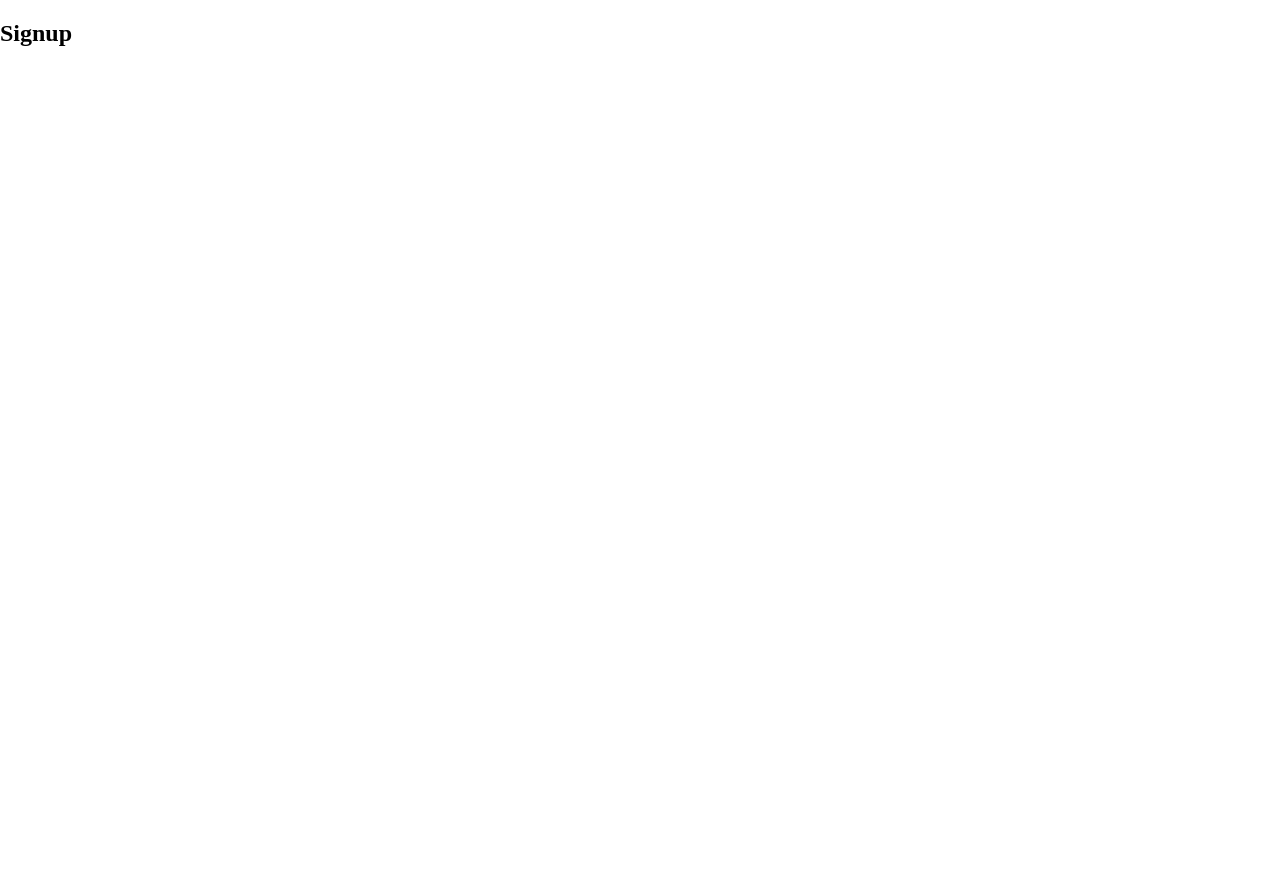
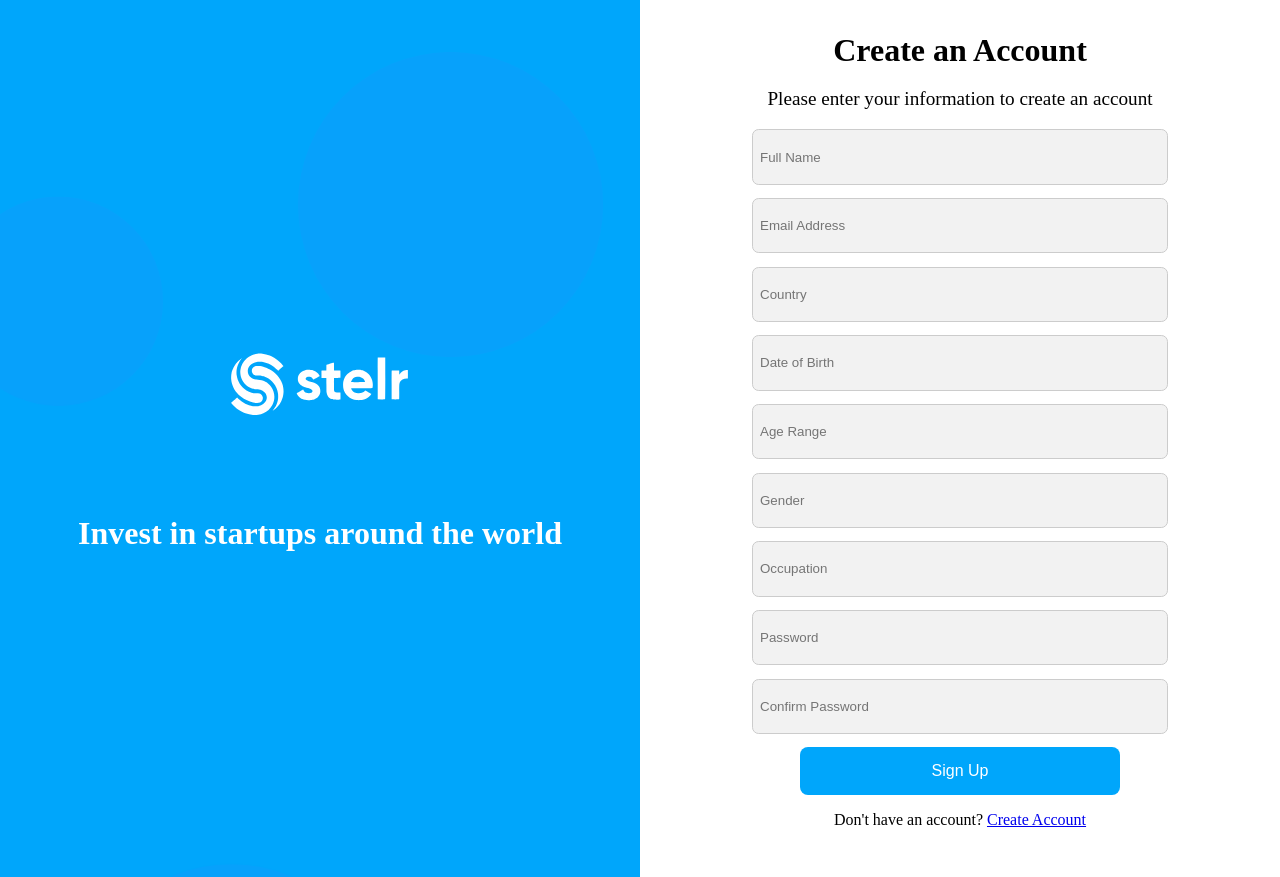
Before and after one commit to Jovenson-Don/stelr, a React (Vite) app: page /signup in a window 1280 px wide. Before the commit the page ends 800 px from the top, so only its background shows below. Built offline with nearby package versions, Linux system fonts and the light colour scheme.

Commit message:
created sign up page

```diff
--- a/src/pages/Login.tsx
+++ b/src/pages/Login.tsx
@@ -1,5 +1,7 @@
+import { useState } from "react";
 import background from "../../public/artwork/loginSignupBackground.png";
 import { Link } from "react-router-dom";
+import logo from "../../public/artwork/stelrLogoWhite.svg";
 
 function Login() {
   const styles: { [key: string]: React.CSSProperties } = {
@@ -17,6 +19,14 @@ function Login() {
       background: "white",
       width: "30%",
       padding: "2em",
+      marginTop: "2em",
+    },
+    logo: {
+      width: "12.5em",
+      height: "auto",
+      position: "absolute",
+      top: "1em",
+      left: "1em",
     },
     form: {
       display: "flex",
@@ -52,10 +62,32 @@ function Login() {
     },
   };
 
+  const [placeholderEmail, setPlaceholderEmail] = useState("tyana@gostelr.com");
+  const [placeholderPassword, setPlaceholderPassword] = useState("********");
+
+  const handleEmailFocus = () => {
+    setPlaceholderEmail("");
+  };
+
+  const handleEmailBlur = () => {
+    setPlaceholderEmail("tyana@gostelr.com");
+  };
+
+  const handlePasswordFocus = () => {
+    setPlaceholderPassword("");
+  };
+
+  const handlePasswordBlur = () => {
+    setPlaceholderPassword("********");
+  };
+
   return (
     <div style={styles.page}>
+      <Link to="/">
+        <img src={logo} alt="Stelr Logo" style={styles.logo} />
+      </Link>
       <div style={styles.card}>
-        <h2>Login to Account</h2>
+        <h1>Login to Account</h1>
         <p>Please enter you email and password to continue</p>
         <br />
         <form style={styles.form}>
@@ -68,7 +100,10 @@ function Login() {
             type="email"
             id="email"
             name="email"
-            placeholder="johndoe123@gmail.com"
+            placeholder={placeholderEmail}
+            onFocus={handleEmailFocus}
+            onBlur={handleEmailBlur}
+            autoComplete="on"
           />
           <br />
           <label style={styles.label} htmlFor="password">
@@ -80,7 +115,9 @@ function Login() {
             type="password"
             id="password"
             name="password"
-            placeholder="********"
+            placeholder={placeholderPassword}
+            onFocus={handlePasswordFocus}
+            onBlur={handlePasswordBlur}
           />
           <button style={styles.formButton}>Login</button>
         </form>
--- a/src/pages/Signup.tsx
+++ b/src/pages/Signup.tsx
@@ -1,8 +1,108 @@
+import logo from "../../public/artwork/stelrLogoWhite.svg";
+import background from "../../public/artwork/loginSignupBackground.png";
+import { Link } from "react-router-dom";
+
 function Signup() {
+  const styles: { [key: string]: React.CSSProperties } = {
+    entirePage: {
+      display: "flex",
+    },
+    pageLeft: {
+      minHeight: "100vh",
+      background: `url(${background})`,
+      width: "50%",
+      display: "flex",
+      flexDirection: "column",
+      justifyContent: "center",
+      alignItems: "center",
+      color: "#fff",
+      padding: "2em",
+    },
+    pageRight: {
+      minHeight: "100vh",
+      textAlign: "center",
+      width: "50%",
+      display: "flex",
+      flexDirection: "column",
+      justifyContent: "center",
+      alignItems: "center",
+      padding: "2em",
+    },
+    logo: {
+      width: "6.5em",
+      height: "auto",
+      marginBottom: "2em",
+    },
+    heading: {
+      fontSize: "2em",
+      margin: "0em",
+    },
+    subheading: {
+      fontSize: "1.2em",
+      // marginBottom: "2em",
+    },
+    form: {
+      display: "flex",
+      flexDirection: "column",
+      alignItems: "center",
+    },
+    input: {
+      width: "30em",
+      height: "3em",
+      marginBottom: "1em",
+      padding: "0.5em",
+      borderRadius: "0.5em",
+      border: "1px solid #ccc",
+      background: "rgba(128, 128, 128, 0.1)",
+    },
+    button: {
+      width: "20em",
+      height: "3em",
+      backgroundColor: "#00A6FB",
+      color: "#fff",
+      borderRadius: "0.5em",
+      border: "none",
+      cursor: "pointer",
+      fontSize: "1em",
+    },
+  };
+
   return (
-    <>
-      <h2>Signup</h2>
-    </>
+    <div style={styles.entirePage}>
+      <div style={styles.pageLeft}>
+        <Link to="/">
+          <h1>
+            <img src={logo} style={styles.logo} alt="Stelr Logo" />
+          </h1>
+        </Link>
+        <h2 style={styles.heading}>Invest in startups around the world</h2>
+      </div>
+      <div style={styles.pageRight}>
+        <h1 style={styles.heading}>Create an Account</h1>
+        <p style={styles.subheading}>
+          Please enter your information to create an account
+        </p>
+        <form style={styles.form}>
+          <input style={styles.input} placeholder="Full Name" />
+          <input style={styles.input} placeholder="Email Address" />
+          <input style={styles.input} placeholder="Country" />
+          <input style={styles.input} placeholder="Date of Birth" />
+          <input style={styles.input} placeholder="Age Range" />
+          <input style={styles.input} placeholder="Gender" />
+          <input style={styles.input} placeholder="Occupation" />
+          <input style={styles.input} placeholder="Password" type="password" />
+          <input
+            style={styles.input}
+            placeholder="Confirm Password"
+            type="password"
+          />
+          <button style={styles.button}>Sign Up</button>
+        </form>
+        <p>
+          Don't have an account? <Link to="/login">Create Account</Link>
+        </p>
+      </div>
+    </div>
   );
 }
 
```
Also changed, not shown: public/artwork/stelrLogoWhite.svg (added).
